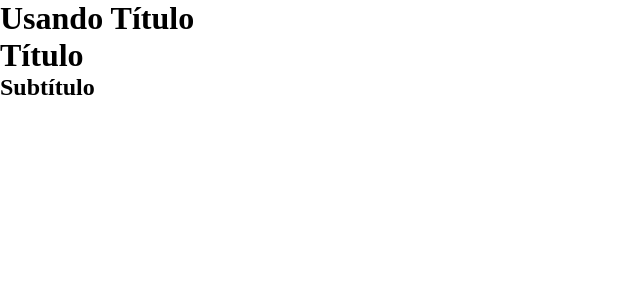
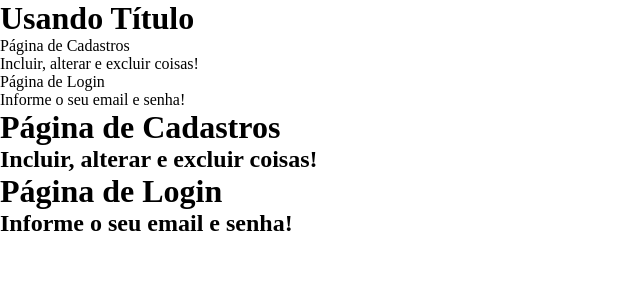
Before and after one commit to gabrielestefono/exercicios_next, a Next.js app: page /basicos/usando-titulo in a window 1280 px wide. Shown: the top 300 px of the page, without its empty margins (0-640 px from the left). Built offline with nearby package versions, Linux system fonts and the light colour scheme.

Commit message:
Passando Propriedades para os componentes

```diff
--- a/components/Titulo.jsx
+++ b/components/Titulo.jsx
@@ -1,8 +1,17 @@
-export default function Titulo(){
-    return(
-        <>
-            <h1>Título</h1>
-            <h2>Subtítulo</h2>
-        </>
-    )
+export default function Titulo(props){
+    if(props.pequeno){
+        return(
+            <>
+                <p>{props.principal}</p>
+                <p>{props.secundario}</p>
+            </>
+        )
+    }else{
+        return (
+            <>
+                <h1>{props.principal}</h1>
+                <h2>{props.secundario}</h2>
+            </>
+        )
+    }
 }
--- a/pages/basicos/usando-titulo.jsx
+++ b/pages/basicos/usando-titulo.jsx
@@ -4,7 +4,10 @@ export default function usandoTitulo(){
     return (
         <div>
             <h1>Usando Título</h1>
-            <Titulo/>
+            <Titulo principal="Página de Cadastros" secundario="Incluir, alterar e excluir coisas!" pequeno={true}/>
+            <Titulo principal="Página de Login" secundario="Informe o seu email e senha!" pequeno/>
+            <Titulo principal="Página de Cadastros" secundario="Incluir, alterar e excluir coisas!" pequeno={false}/>
+            <Titulo principal="Página de Login" secundario="Informe o seu email e senha!"/>
         </div>
     )
 }
```
